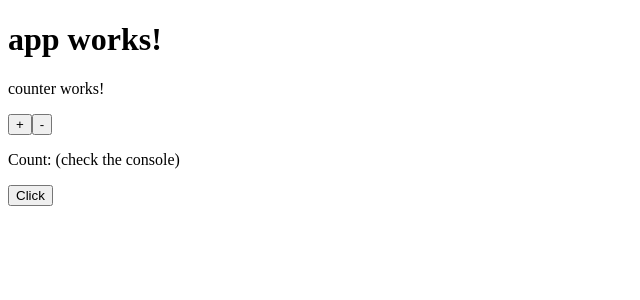
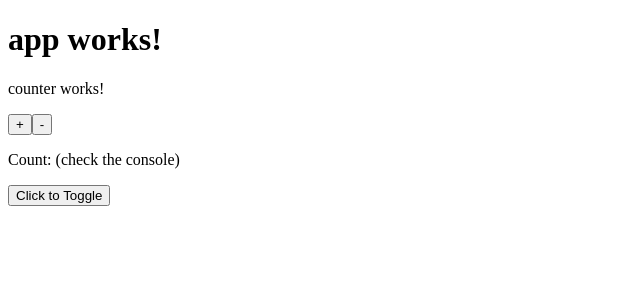
Before and after one commit to marktalbot/ng-redux-test, an Angular app: page / in a window 1280 px wide. Shown: the top 300 px of the page, without its empty margins (0-640 px from the left). Built offline with nearby package versions, Linux system fonts and the light colour scheme; what ng2-redux would draw is missing.

Commit message:
Updating button component to use @select decorator

```diff
--- a/src/app/button/button.component.html
+++ b/src/app/button/button.component.html
@@ -1 +1,4 @@
-<button (click)="toggle()">Click</button>
+<button (click)="toggle()">Click to Toggle</button>
+<div *ngIf="show$ | async">
+  Toggle Content
+</div>
--- a/src/app/button/button.component.ts
+++ b/src/app/button/button.component.ts
@@ -1,6 +1,8 @@
 import { Component } from '@angular/core';
 
 import { NgRedux } from 'ng2-redux';
+import { select } from 'ng2-redux';
+import { Observable } from 'rxjs';
 
 @Component({
   selector: 'app-button',
@@ -9,11 +11,12 @@ import { NgRedux } from 'ng2-redux';
 })
 export class ButtonComponent {
 
+    @select('button') show$: Observable<boolean>;
+
     constructor(private redux: NgRedux<any>) {}
 
     toggle() {
         this.redux.dispatch({ type: 'TOGGLE' });
-        console.log('Button Toggle...', this.redux.getState());
     }
 
 }
```
